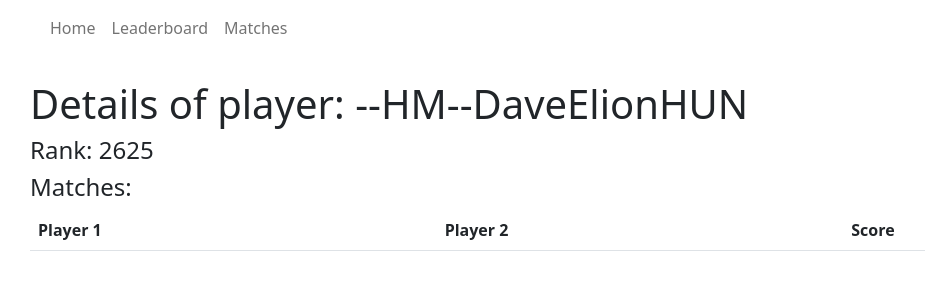
After one commit to MihaMarkovi/web-server, a Django app: page /lunaro/leaderboard/1 in a window 1280 px wide. The commit adds this page. Shown: the top 300 px of the page, without its empty margins (52-977 px from the left). Run offline with Django 4.2, Linux system fonts and the light colour scheme; data comes from the database, SQL or seed files in the repository; lists and menus that the app fills with data are empty; some libraries are stand-ins or nearby versions.

Commit message:
Some QoL changes added. Added player's details.

```diff
--- a/lunaro/templates/lunaro/index.html
+++ b/lunaro/templates/lunaro/index.html
@@ -49,6 +49,7 @@
                         <th>{{ match.player_a }}</th>
                         <th>{{ match.player_b }}</th>
                         <th>{{ match.score_a }} : {{ match.score_b }}</th>
+                        <th>{{ match.time }}</th>
                     </tr>
                 {% endfor %}
                 </tbody>
--- /dev/null
+++ b/lunaro/templates/lunaro/player_details.html
@@ -0,0 +1,33 @@
+{% extends 'lunaro/base.html' %}
+{% block title %}
+    Player Details
+{% endblock title %}
+
+{% block webpage_content %}
+    <div class="container">
+        <br>
+        <h1>Details of player: {{ player.name }}</h1>
+        <h4>Rank: {{ player.rank }}</h4>
+
+        <h4>Matches:</h4>
+        <table class="table">
+            <thead>
+            <tr>
+                <th>Player 1</th>
+                <th>Player 2</th>
+                <th>Score</th>
+            </tr>
+            </thead>
+            <tbody>
+            {% for match in player_matches %}
+                <tr>
+                    <th>{{ match.player_a }}</th>
+                    <th>{{ match.player_b }}</th>
+                    <th>{{ match.score_a }} : {{ match.score_b }}</th>
+                    <th><a href="{% url 'match-details' match.id %}">Show details</a> </th>
+                </tr>
+            {% endfor %}
+            </tbody>
+        </table>
+    </div>
+{% endblock webpage_content %}
--- a/lunaro/templates/lunaro/players.html
+++ b/lunaro/templates/lunaro/players.html
@@ -20,10 +20,11 @@
                     <tr>
                         <th>{{ player.name }}</th>
                         <th>{{ player.rank }}</th>
+                        <th><a href="{% url 'player-details' player.pk %}">Details</a></th>
                     </tr>
                 {% endfor %}
                 </tbody>
             </table>
-
         </div>
+    </div>
 {% endblock webpage_content %}
--- a/lunaro/urls.py
+++ b/lunaro/urls.py
@@ -6,7 +6,8 @@ from . import views
 
 urlpatterns = [
     path('', views.IndexView.as_view(), name="lunaro-index"),
-    path('/players', views.PlayerView.as_view(), name="leaderboard"),
-    path('/matches', views.MatchView.as_view(), name="matches"),
-    path('/matches/<int:pk>', views.MatchDetailView.as_view(), name="match-details")
+    path('leaderboard', views.PlayerView.as_view(), name="leaderboard"),
+    path('matches', views.MatchView.as_view(), name="matches"),
+    path('matches/<int:pk>', views.MatchDetailView.as_view(), name="match-details"),
+    path('leaderboard/<int:pk>', views.PlayerDetailView.as_view(), name='player-details')
 ]
--- a/lunaro/views.py
+++ b/lunaro/views.py
@@ -1,4 +1,5 @@
 from django.views import generic
+from django.db.models import Q
 from .api import get_match_data, get_player_data
 from .models import Player, Match
 
@@ -36,3 +37,14 @@ class MatchView(generic.ListView):
 class MatchDetailView(generic.DetailView):
     model = Match
     template_name = 'lunaro/match_details.html'
+
+
+class PlayerDetailView(generic.DetailView):
+    model = Player
+    template_name = 'lunaro/player_details.html'
+
+    def get_context_data(self, **kwargs):
+        context = super().get_context_data(**kwargs)
+        context['player_matches'] = Match.objects.filter(
+            Q(player_a_id=self.kwargs['pk']) | Q(player_b_id=self.kwargs['pk']))
+        return context
--- a/server/urls.py
+++ b/server/urls.py
@@ -19,5 +19,5 @@ from django.urls import path, include
 urlpatterns = [
     path('admin/', admin.site.urls),
     path('', include('main.urls')),
-    path('lunaro', include('lunaro.urls'))
+    path('lunaro/', include('lunaro.urls'))
 ]
```
Also changed, not shown: 1 other file.
